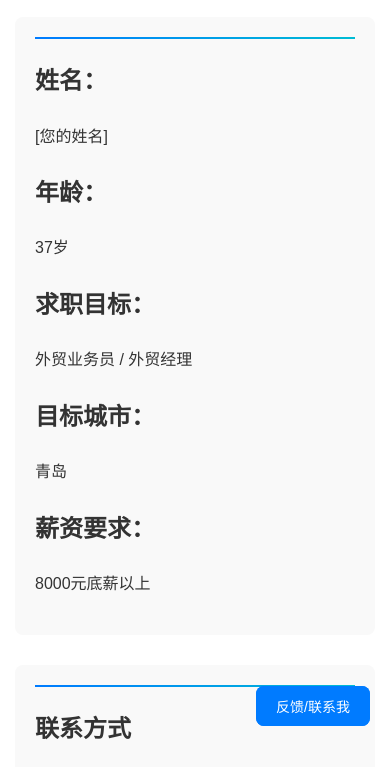
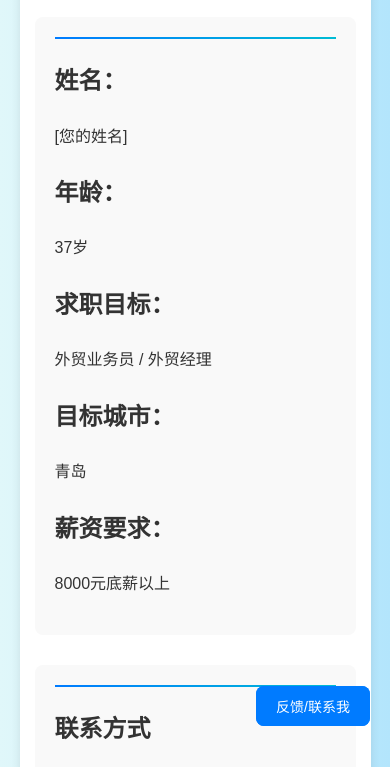
Before and after one commit to Ethannoma27/My-Resume, a plain HTML site: page index.html in a window 390 px wide. Shown: the part 98-865 px from the top of the page. Drawn offline with Linux system fonts and the light colour scheme.

Commit message:
Add files via upload

```diff
--- a/script.js
+++ b/script.js
@@ -5,11 +5,10 @@ function printResume() {
 
 // 动态加载内容（滚动到页面部分时触发动画效果）
 document.addEventListener("DOMContentLoaded", () => {
-    // 监控滚动事件，给每个section元素添加动态效果
     const sections = document.querySelectorAll('section');
 
     // 使用IntersectionObserver来检测页面滚动到特定区域
-    const observer = new IntersectionObserver((entries, observer) => {
+    const observer = new IntersectionObserver((entries) => {
         entries.forEach(entry => {
             if (entry.isIntersecting) {
                 entry.target.classList.add('animate');
@@ -17,36 +16,33 @@ document.addEventListener("DOMContentLoaded", () => {
         });
     }, { threshold: 0.5 });  // 触发条件：50%部分可见
 
-    sections.forEach(section => {
-        observer.observe(section);
-    });
+    sections.forEach(section => observer.observe(section));
 });
 
-// 反馈按钮功能
-document.addEventListener('DOMContentLoaded', function () {
-    // 创建一个反馈按钮并将其添加到页面
-    let feedbackButton = document.createElement('button');
-    feedbackButton.innerHTML = '反馈/联系我';
+// 反馈和打印按钮功能
+document.addEventListener('DOMContentLoaded', () => {
+    // 创建反馈按钮
+    const feedbackButton = document.createElement('button');
+    feedbackButton.textContent = '反馈/联系我';
     feedbackButton.style.position = 'fixed';
-    feedbackButton.style.bottom = '20px';  // 保持底部位置
+    feedbackButton.style.bottom = '20px';  // 底部位置
     feedbackButton.style.right = '20px';   // 右下角
     document.body.appendChild(feedbackButton);
 
-    // 点击按钮时弹出联系信息
-    feedbackButton.addEventListener('click', function () {
+    // 反馈按钮点击事件
+    feedbackButton.addEventListener('click', () => {
         alert("如果您对我的简历有任何问题或建议，请通过以下方式联系我：\n\n电话：[您的电话]\n邮箱：[您的邮箱]");
     });
 
-    // 创建一个打印按钮并将其添加到页面
-    let printButton = document.createElement('button');
-    printButton.innerHTML = '打印简历';
+    // 创建打印按钮
+    const printButton = document.createElement('button');
+    printButton.textContent = '打印简历';
     printButton.style.position = 'fixed';
     printButton.style.top = '20px';      // 右上角
     printButton.style.right = '20px';    // 右上角
+    printButton.style.backgroundColor = '#28a745';  // 打印按钮绿色
     document.body.appendChild(printButton);
 
-    // 点击按钮时调用打印功能
-    printButton.addEventListener('click', function () {
-        printResume();
-    });
+    // 打印按钮点击事件
+    printButton.addEventListener('click', printResume);
 });
--- a/style.css
+++ b/style.css
@@ -10,7 +10,8 @@ body {
 
 /* 容器的样式 */
 .container {
-    width: 210mm; /* A4纸宽度 */
+    width: 80%; /* 设置为百分比，使容器宽度响应式 */
+    max-width: 210mm; /* 设置最大宽度为A4纸的宽度 */
     min-height: 297mm; /* A4纸高度 */
     margin: 0 auto;
     padding: 20px;
@@ -101,3 +102,9 @@ button:nth-of-type(2):hover {
         padding: 10px 20px;
     }
 }
+
+@media screen and (max-width: 1200px) {
+    .container {
+        width: 90%;
+    }
+}
```
Also changed, not shown: index.html (line endings or trailing spaces).
